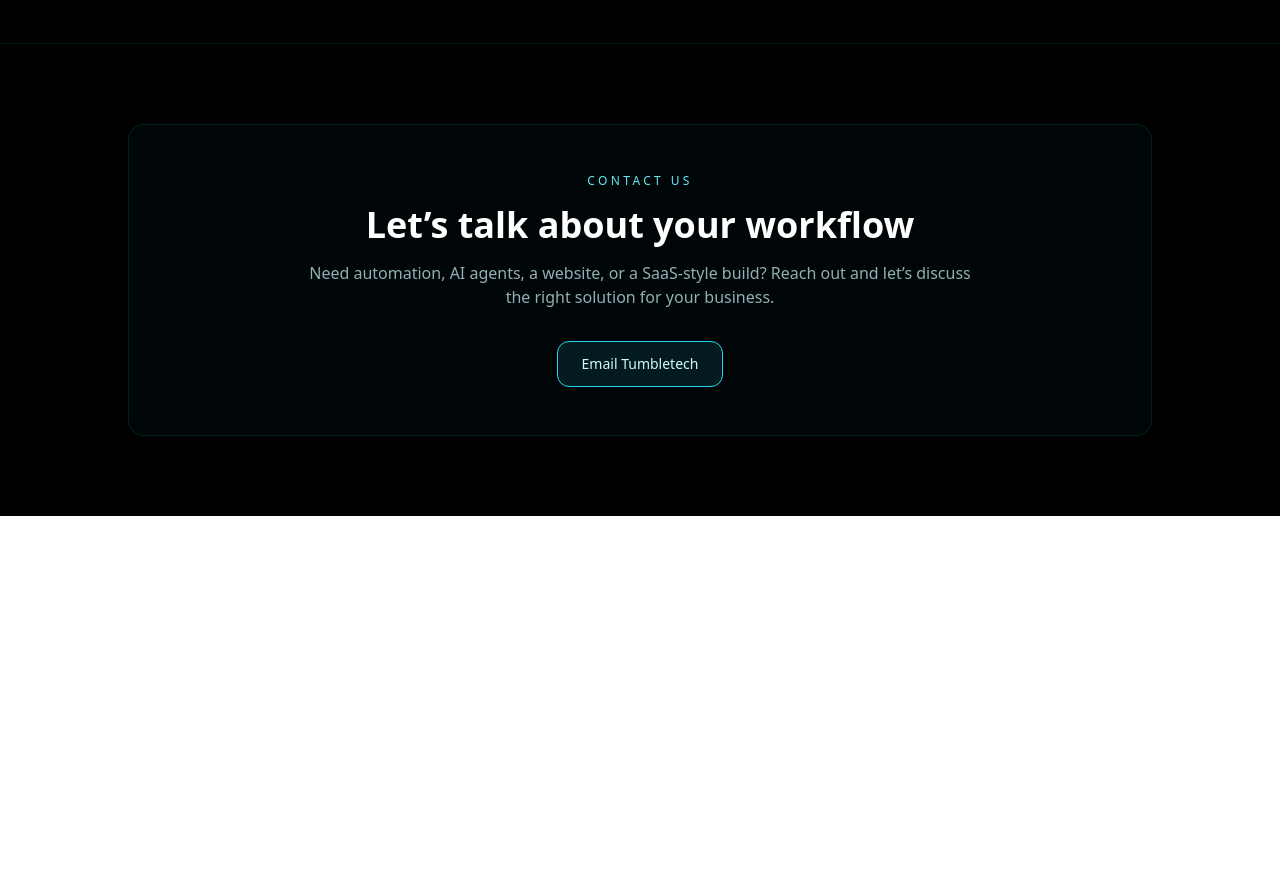
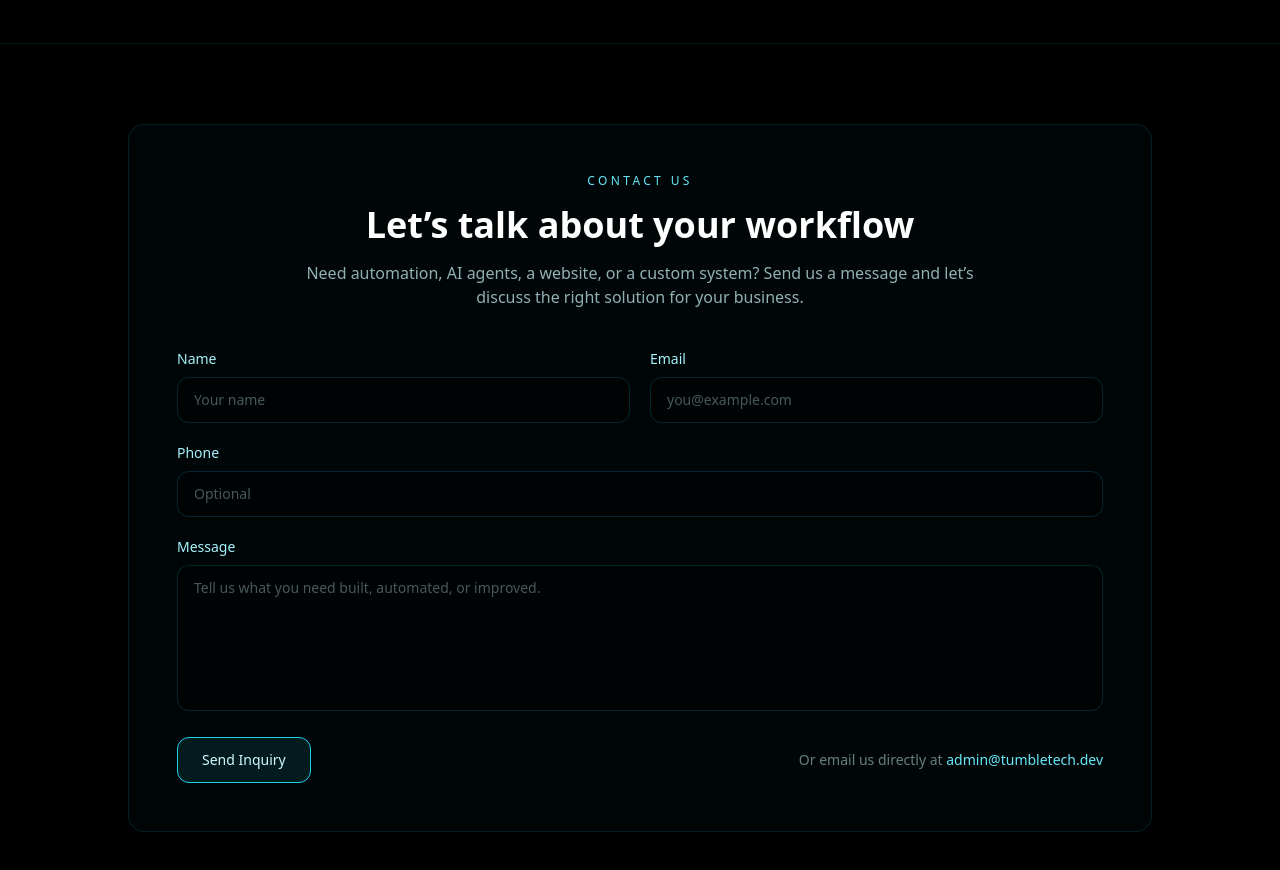
Before and after one commit to tumbletech/tumbletech.dev7, a React (Vite) app: page / in a window 1280 px wide. Shown: the part 1840-2710 px from the top of the page. Before the commit the page ends 2356 px from the top, so only its background shows below. Built offline with nearby package versions, Linux system fonts and the light colour scheme.

Commit message:
Updated: Contact Form

```diff
--- a/src/App.jsx
+++ b/src/App.jsx
@@ -19,23 +19,96 @@ export default function App() {
 		  id="contact"
 		  className="border-t border-cyan-500/10 bg-black px-5 py-20 md:px-8"
 		>
-          <div className="mx-auto max-w-5xl rounded-2xl border border-cyan-500/15 bg-cyan-500/[0.03] p-8 text-center md:p-12">
+		  <div className="mx-auto max-w-5xl rounded-2xl border border-cyan-500/15 bg-cyan-500/[0.03] p-8 md:p-12">
+		    <div className="text-center">
 		      <div className="text-xs uppercase tracking-[0.28em] text-cyan-300">
 		        Contact Us
 		      </div>
-            <h2 className="mt-4 text-3xl md:text-4xl font-semibold text-white">
+
+		      <h2 className="mt-4 text-3xl font-semibold text-white md:text-4xl">
 		        Let’s talk about your workflow
 		      </h2>
-            <p className="mx-auto mt-4 max-w-2xl text-cyan-100/70 text-sm md:text-base leading-7">
-              Need automation, AI agents, a website, or a SaaS-style build? Reach
-              out and let’s discuss the right solution for your business.
+
+		      <p className="mx-auto mt-4 max-w-2xl text-sm leading-7 text-cyan-100/70 md:text-base">
+		        Need automation, AI agents, a website, or a custom system? Send us a
+		        message and let’s discuss the right solution for your business.
 		      </p>
+		    </div>
+
+		    <form className="mt-10 space-y-5">
+		      <div className="grid gap-5 md:grid-cols-2">
+		        <div>
+		          <label htmlFor="name" className="mb-2 block text-sm text-cyan-200">
+		            Name
+		          </label>
+		          <input
+		            id="name"
+		            name="name"
+		            type="text"
+		            placeholder="Your name"
+		            className="w-full rounded-xl border border-cyan-500/20 bg-black/50 px-4 py-3 text-sm text-white outline-none transition placeholder:text-cyan-100/35 focus:border-cyan-400"
+		          />
+		        </div>
+
+		        <div>
+		          <label htmlFor="email" className="mb-2 block text-sm text-cyan-200">
+		            Email
+		          </label>
+		          <input
+		            id="email"
+		            name="email"
+		            type="email"
+		            placeholder="you@example.com"
+		            className="w-full rounded-xl border border-cyan-500/20 bg-black/50 px-4 py-3 text-sm text-white outline-none transition placeholder:text-cyan-100/35 focus:border-cyan-400"
+		          />
+		        </div>
+		      </div>
+
+		      <div>
+		        <label htmlFor="phone" className="mb-2 block text-sm text-cyan-200">
+		          Phone
+		        </label>
+		        <input
+		          id="phone"
+		          name="phone"
+		          type="text"
+		          placeholder="Optional"
+		          className="w-full rounded-xl border border-cyan-500/20 bg-black/50 px-4 py-3 text-sm text-white outline-none transition placeholder:text-cyan-100/35 focus:border-cyan-400"
+		        />
+		      </div>
+
+		      <div>
+		        <label htmlFor="message" className="mb-2 block text-sm text-cyan-200">
+		          Message
+		        </label>
+		        <textarea
+		          id="message"
+		          name="message"
+		          rows="6"
+		          placeholder="Tell us what you need built, automated, or improved."
+		          className="w-full resize-none rounded-xl border border-cyan-500/20 bg-black/50 px-4 py-3 text-sm text-white outline-none transition placeholder:text-cyan-100/35 focus:border-cyan-400"
+		        />
+		      </div>
+
+		      <div className="flex flex-col gap-4 md:flex-row md:items-center md:justify-between">
+		        <button
+		          type="submit"
+		          className="inline-flex items-center justify-center rounded-xl border border-cyan-400 bg-cyan-400/10 px-6 py-3 text-sm font-medium text-cyan-100 transition hover:bg-cyan-400/20"
+		        >
+		          Send Inquiry
+		        </button>
+
+		        <div className="text-sm text-cyan-100/50">
+		          Or email us directly at{" "}
 		          <a
-              href="mailto:info@tumbletech.dev"
-              className="mt-8 inline-flex rounded-xl border border-cyan-400 bg-cyan-400/10 px-6 py-3 text-sm font-medium text-cyan-100 transition hover:bg-cyan-400/20"
+		            href="mailto:admin@tumbletech.dev"
+		            className="text-cyan-300 transition hover:text-cyan-200"
 		          >
-              Email Tumbletech
+		            admin@tumbletech.dev
 		          </a>
+		        </div>
+		      </div>
+		    </form>
 		  </div>
 		</section>
       </main>
```
Lines whose indentation alone changed are shown as unchanged.
